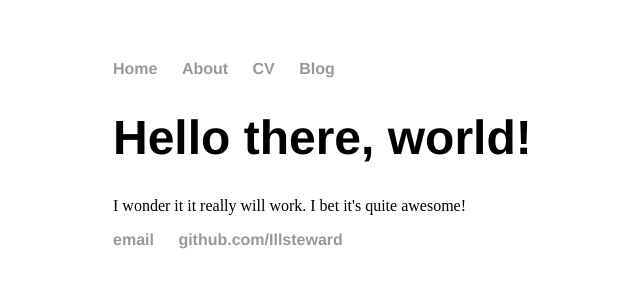
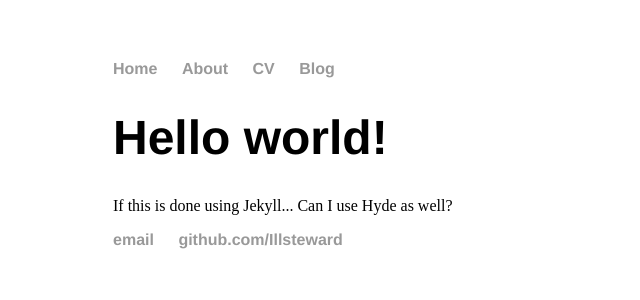
Before and after one commit to Illsteward/illsteward.github.io, a Jekyll site: the page built from index.html, in a window 1280 px wide. Shown: the top 300 px of the page, without its empty margins (79-719 px from the left). Built offline with Jekyll 4.4.1, drawn with Linux system fonts in a browser that asks for light colours.

Commit message:
Update index.html
Redone to use the provided layout style.

```diff
--- a/index.html
+++ b/index.html
@@ -1,28 +1,8 @@
-<!DOCTYPE html>
-<html>
-	<head>
-		<title>Let's try this GitHub pages feature</title>
-		<link rel="stylesheet" type="text/css" href="/css/main.css">
-	</head>
-	<body>
-		<nav>
-    		<ul>
-        		<li><a href="/">Home</a></li>
-	        	<li><a href="/about">About</a></li>
-        		<li><a href="/cv">CV</a></li>
-        		<li><a href="/blog">Blog</a></li>
-    		</ul>
-		</nav>
-		<div class="container">
-    		<div class="blurb">
-        		<h1>Hello there, world!</h1>
-				<p>I wonder it it really will work. I bet it's quite awesome!</p>
-    		</div><!-- /.blurb -->
-		</div><!-- /.container -->
-		<footer>
-    		<ul>
-        		<li><a href="mailto:f.sedlacek@knihovnici-brno.cz">email</a></li>
-        		<li><a href="https://github.com/Illsteward">github.com/Illsteward</a></li>
-			</ul>
-		</footer>
-	</body>
+---
+layout: default
+title: Welcome ti my blog!
+---
+<div class="blurb">
+	<h1>Hello world!</h1>
+	<p>If this is done using Jekyll... Can I use Hyde as well?</p>
+</div><!-- /.blurb -->
```
